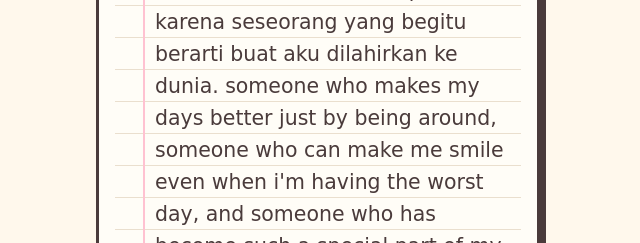
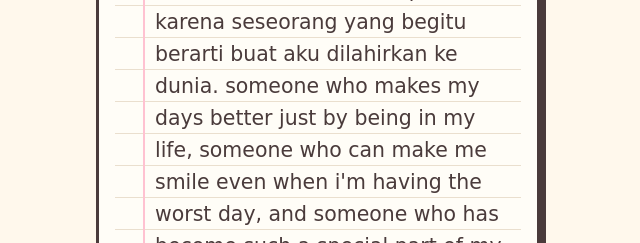
Before and after one commit to SatyaSalsa/pacarkubdayy, a plain HTML site: page index.html in a window 1280 px wide. Both pictures are taken after a click on the button "yes". Shown: the part 557-800 px from the top of the page, without its empty margins (322-962 px from the left). Drawn offline with Linux system fonts and the light colour scheme; a web font is replaced by a local one.

Commit message:
Update birthday message wording

```diff
--- a/index.html
+++ b/index.html
@@ -135,7 +135,7 @@
       <p class="from">from your lovely</p>
 
       <div class="lines">
-        <p class="reveal">first of all, i just wanna say how grateful i am to have you in my life. hari ini adalah hari spesial karena seseorang yang begitu berarti buat aku dilahirkan ke dunia. someone who makes my days better just by being around, someone who can make me smile even when i'm having the worst day, and someone who has become such a special part of my life.</p>
+        <p class="reveal">first of all, i just wanna say how grateful i am to have you in my life. hari ini adalah hari spesial karena seseorang yang begitu berarti buat aku dilahirkan ke dunia. someone who makes my days better just by being in my life, someone who can make me smile even when i'm having the worst day, and someone who has become such a special part of my life.</p>
 
         <p class="reveal">di hari ulang tahun kamu ini, aku berharap semua hal baik selalu datang ke hidup kamu. semoga kamu selalu diberikan kesehatan, kebahagiaan, umur yang panjang, rezeki yang lancar, dan semua hal yang selama ini kamu semogakan bisa satu per satu menjadi kenyataan. i hope life treats you gently, i hope every step you take brings you closer to your dreams, and i hope you never lose the beautiful parts of yourself. kalaupun nanti ada hari-hari yang terasa berat, i hope you always remember that <mark class="hl">you're stronger than you think and you're never alone.</mark></p>
 
```
